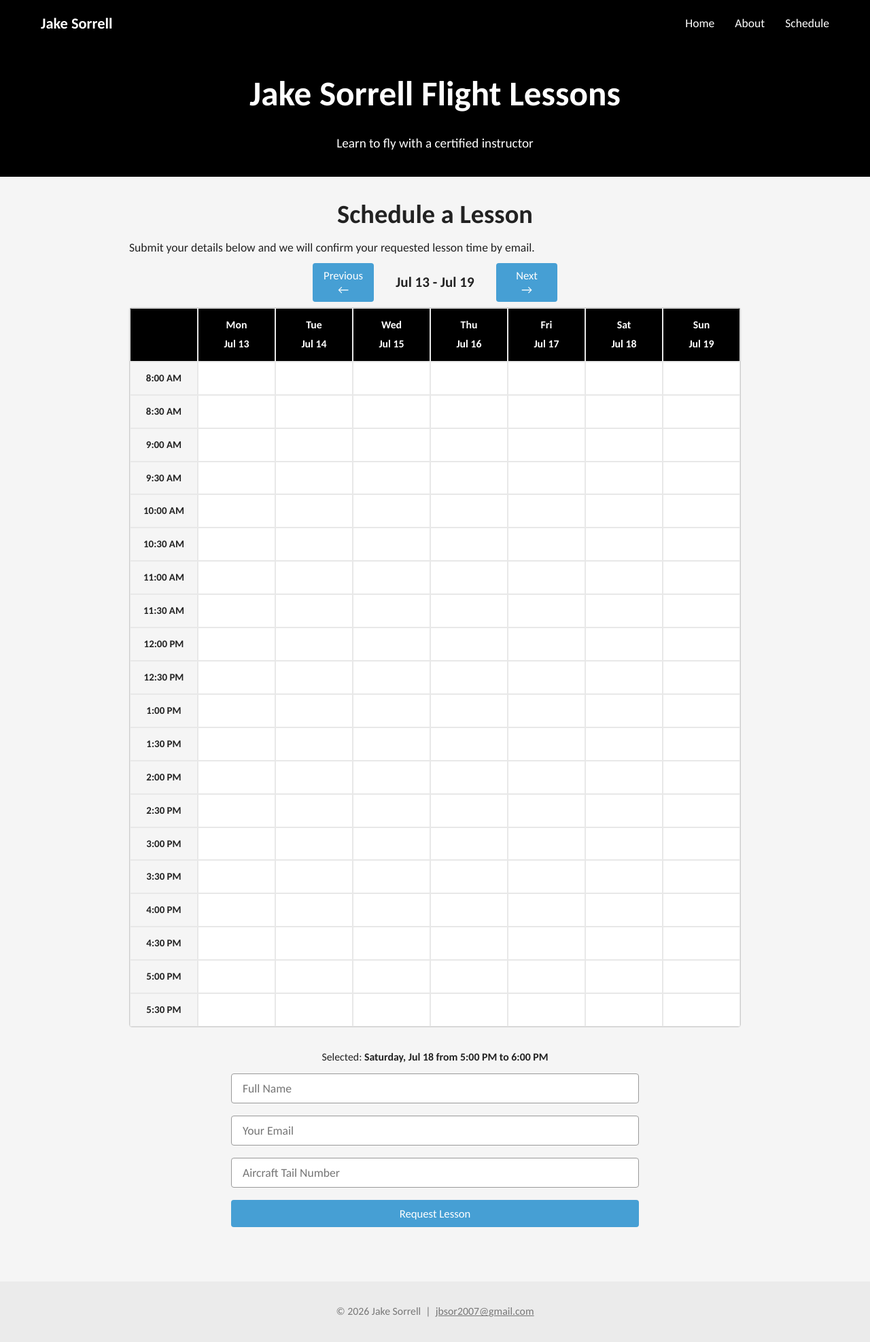
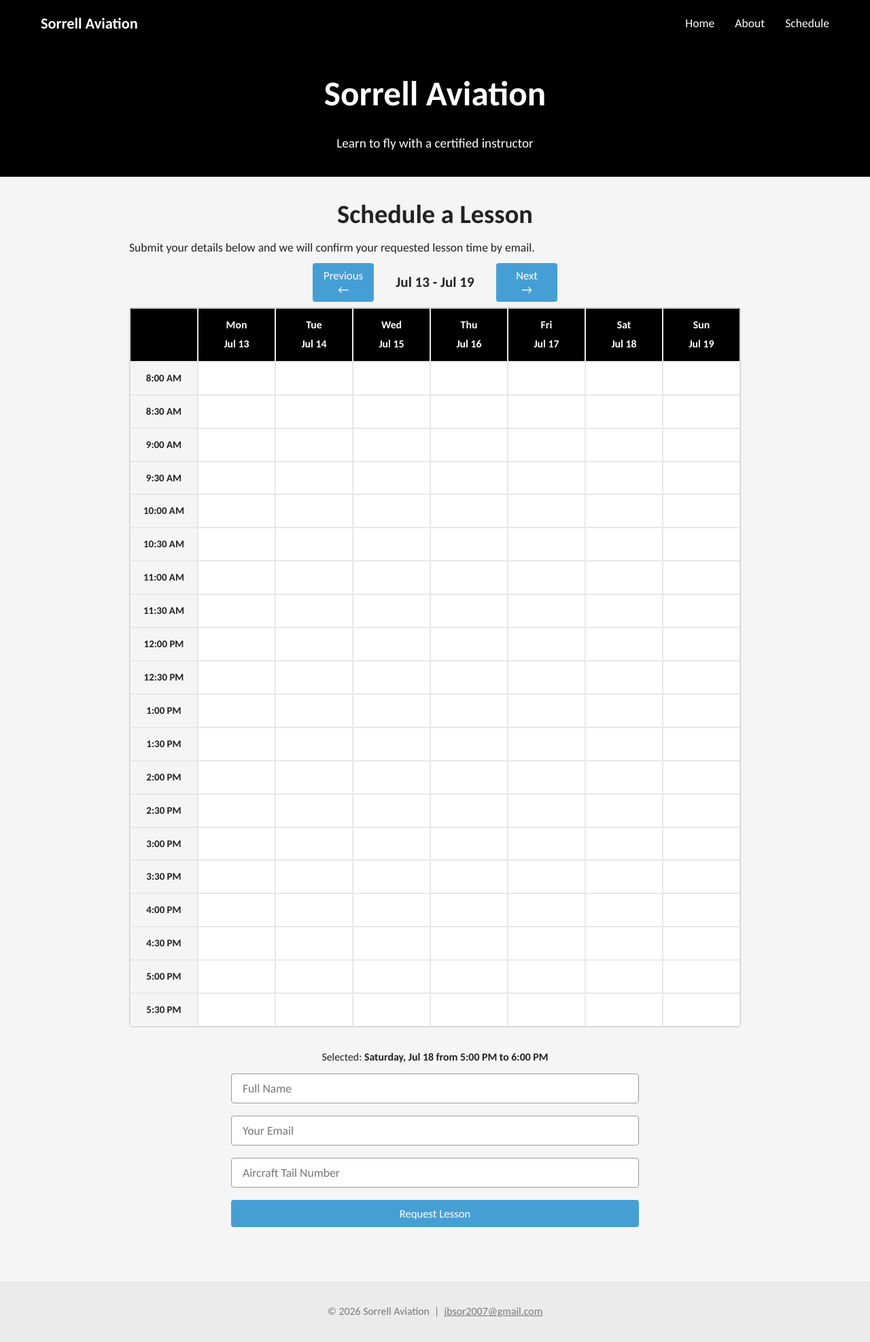
Before and after one commit to KyleSorrell/KyleSorrell.github.io, a plain HTML site: page index.html in a window 1280 px wide. Shown: the whole page at 68% size. Drawn offline with nearby package versions, Linux system fonts and the light colour scheme; no server answers.

Commit message:
Sorrell Aviation

```diff
--- a/index.html
+++ b/index.html
@@ -3,7 +3,7 @@
 <head>
   <meta charset="UTF-8" />
   <meta name="viewport" content="width=device-width, initial-scale=1.0" />
-  <title>Jake's Flight Lessons</title>
+  <title>Sorrell Aviation</title>
   <link rel="preconnect" href="https://fonts.googleapis.com" />
   <link rel="preconnect" href="https://fonts.gstatic.com" crossorigin />
   <link href="https://fonts.googleapis.com/css2?family=Carlito:ital,wght@0,400;0,700;1,400;1,700&display=swap" rel="stylesheet" />
@@ -19,7 +19,7 @@
   <!-- Navigation -->
   <nav class="navbar">
     <div class="nav-container">
-      <a href="#home" class="logo">Jake Sorrell</a>
+      <a href="#home" class="logo">Sorrell Aviation</a>
       <ul class="nav-links">
         <li><a href="#home">Home</a></li>
         <li><a href="about.html">About</a></li>
@@ -30,7 +30,7 @@
 
   <!-- Hero Section -->
   <section id="home" class="hero">
-    <h1>Jake Sorrell Flight Lessons</h1>
+    <h1>Sorrell Aviation</h1>
     <p>Learn to fly with a certified instructor</p>
   </section>
 
@@ -91,7 +91,7 @@
 
   <!-- Footer -->
   <footer>
-    <p>&copy; 2026 Jake Sorrell &nbsp;|&nbsp; <a href="mailto:jbsor2007@gmail.com" style="color:#777;">jbsor2007@gmail.com</a></p>
+    <p>&copy; 2026 Sorrell Aviation &nbsp;|&nbsp; <a href="mailto:jbsor2007@gmail.com" style="color:#777;">jbsor2007@gmail.com</a></p>
   </footer>
 
   <script src="script.js"></script>
```
Also changed, not shown: about.html (+3 -3 lines), admin.html (+2 -2 lines), confirm.html (+2 -2 lines).
